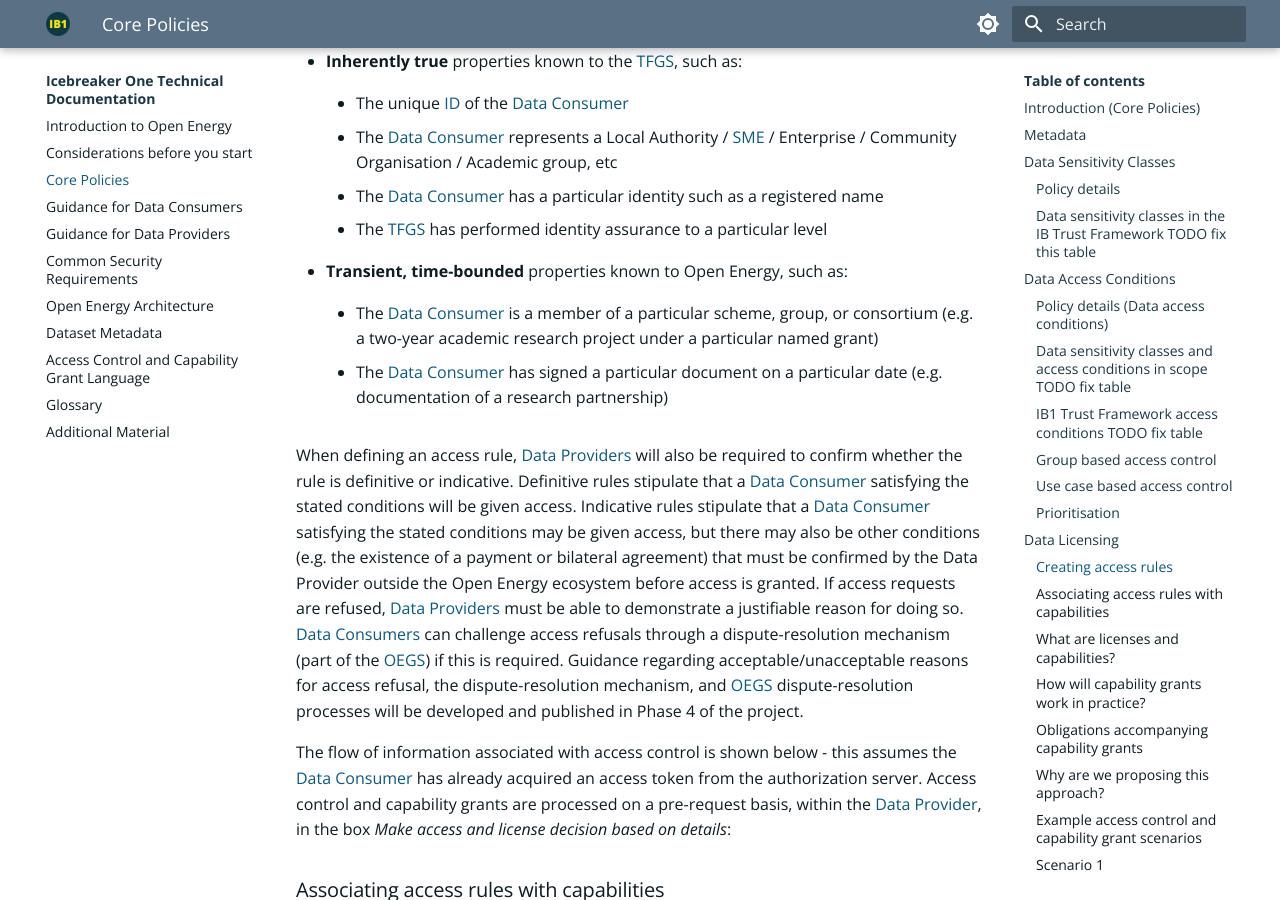
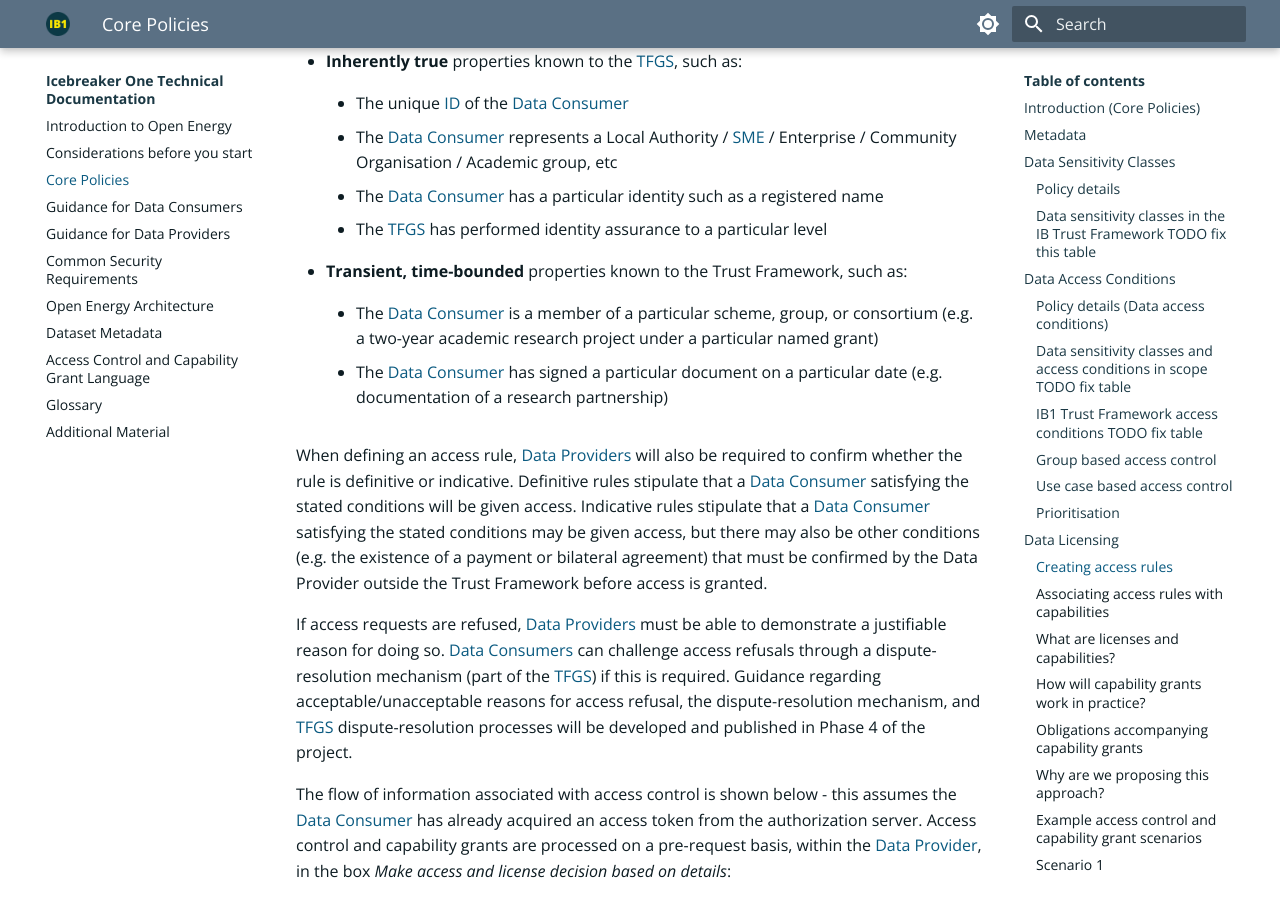
Before and after one commit to icebreakerone/ib1-technical-docs, an MkDocs documentation site: the page built from docs/ops_guidelines/common_policies.md, in a window 1280 px wide and 900 px high, scrolled down 7385 px. Built offline with MkDocs 1.6.1 and Material for MkDocs 9.7.7, drawn with Linux system fonts in a browser that asks for light colours; the version menu is left out.

Commit message:
docs/ops_guidelines/common_policies.md updated from https://stackedit.net/

```diff
--- a/docs/ops_guidelines/common_policies.md
+++ b/docs/ops_guidelines/common_policies.md
@@ -250,25 +250,15 @@ Information provided by [TFGS](../glossary.md#term-Trust-Framework-Governance-Se
     * The [TFGS](../glossary.md#term-Trust-Framework-Governance-Service) has performed identity assurance to a particular level
 
 
-* **Transient, time-bounded** properties known to Open Energy, such as:
+* **Transient, time-bounded** properties known to the Trust Framework, such as:
 
+    * The [Data Consumer](../glossary.md#term-Data-Consumer) is a member of a particular scheme, group, or consortium (e.g. a two-year academic research project under a particular named grant)
 
-    * The [Data Consumer](../glossary.md#term-Data-Consumer) is a member of a particular scheme, group, or consortium (e.g. a two-year academic research
-project under a particular named grant)
+    * The [Data Consumer](../glossary.md#term-Data-Consumer) has signed a particular document on a particular date (e.g. documentation of a research partnership)
 
+When defining an access rule, [Data Providers](../glossary.md#term-Data-Provider) will also be required to confirm whether the rule is definitive or indicative. Definitive rules stipulate that a [Data Consumer](../glossary.md#term-Data-Consumer) satisfying the stated conditions will be given access. Indicative rules stipulate that a [Data Consumer](../glossary.md#term-Data-Consumer) satisfying the stated conditions may be given access, but there may also be other conditions (e.g. the existence of a payment or bilateral agreement) that must be confirmed by the Data Provider outside the Trust Framework before access is granted.
 
-    * The [Data Consumer](../glossary.md#term-Data-Consumer) has signed a particular document on a particular date (e.g. documentation of a research
-partnership)
-
-When defining an access rule, [Data Providers](../glossary.md#term-Data-Provider) will also be required to confirm whether the rule is definitive or
-indicative. Definitive rules stipulate that a [Data Consumer](../glossary.md#term-Data-Consumer) satisfying the stated conditions will be given access.
-Indicative rules stipulate that a [Data Consumer](../glossary.md#term-Data-Consumer) satisfying the stated conditions may be given access, but there may
-also be other conditions (e.g. the existence of a payment or bilateral agreement) that must be confirmed by the Data
-Provider outside the Open Energy ecosystem before access is granted. If access requests are refused, [Data Providers](../glossary.md#term-Data-Provider)
-must be able to demonstrate a justifiable reason for doing so. [Data Consumers](../glossary.md#term-Data-Consumer) can challenge access refusals through
-a dispute-resolution mechanism (part of the [OEGS](../glossary.md#term-Open-Energy-Governance-Service)) if this is required. Guidance regarding acceptable/unacceptable
-reasons for access refusal, the dispute-resolution mechanism, and [OEGS](../glossary.md#term-Open-Energy-Governance-Service) dispute-resolution processes will be developed
-and published in Phase 4 of the project.
+If access requests are refused, [Data Providers](../glossary.md#term-Data-Provider) must be able to demonstrate a justifiable reason for doing so. [Data Consumers](../glossary.md#term-Data-Consumer) can challenge access refusals through a dispute-resolution mechanism (part of the [TFGS](../glossary.md#term-Trust-Framework-Governance-Service)) if this is required. Guidance regarding acceptable/unacceptable reasons for access refusal, the dispute-resolution mechanism, and [TFGS](../glossary.md#term-Trust-Framework-Governance-Service) dispute-resolution processes will be developed and published in Phase 4 of the project.
 
 The flow of information associated with access control is shown below - this assumes the [Data Consumer](../glossary.md#term-Data-Consumer) has already
 acquired an access token from the authorization server. Access control and capability grants are processed on a
```
Also changed, not shown: other parts of docs/ops_guidelines/common_policies.md (+1 -1 lines).
